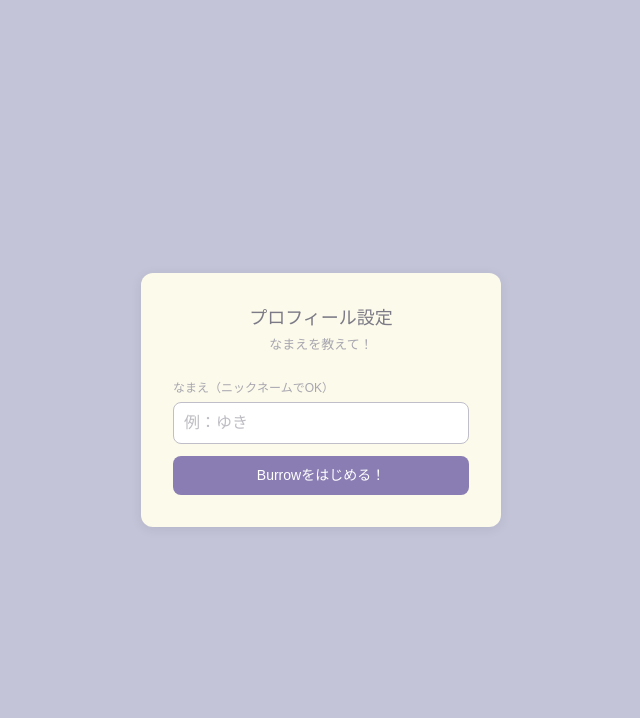
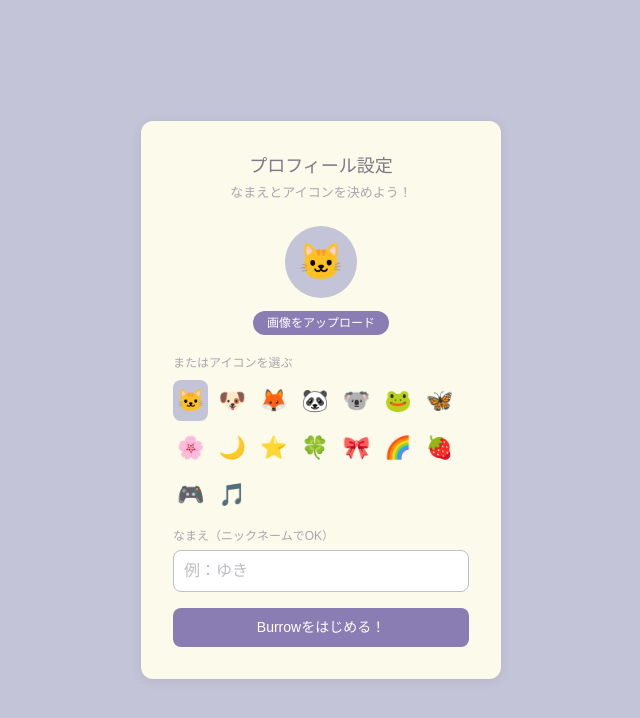
Before and after one commit to hurihara/burrow, a Next.js app: page /profile-setup in a window 1280 px wide. Shown: the top 718 px of the page, without its empty margins (319-959 px from the left). Built offline with nearby package versions, Linux system fonts and the light colour scheme; a web font is replaced by a local one.

Commit message:
Update page.tsx

```diff
--- a/app/profile-setup/page.tsx
+++ b/app/profile-setup/page.tsx
@@ -5,9 +5,26 @@
 import { auth, db } from '../../lib/firebase'
 import { doc, setDoc } from 'firebase/firestore'
 
+const EMOJI_ICONS = ['🐱', '🐶', '🦊', '🐼', '🐨', '🐸', '🦋', '🌸', '🌙', '⭐', '🍀', '🎀', '🌈', '🍓', '🎮', '🎵']
+
 export default function ProfileSetup() {
   const [name, setName] = useState('')
+  const [selectedEmoji, setSelectedEmoji] = useState('🐱')
+  const [uploadedImage, setUploadedImage] = useState('')
+  const [uploading, setUploading] = useState(false)
   const router = useRouter()
+
+  const handleImageUpload = async (e: React.ChangeEvent<HTMLInputElement>) => {
+    const file = e.target.files?.[0]
+    if (!file) return
+    setUploading(true)
+    const formData = new FormData()
+    formData.append('file', file)
+    const res = await fetch('/api/upload', { method: 'POST', body: formData })
+    const data = await res.json()
+    setUploadedImage(data.secure_url)
+    setUploading(false)
+  }
 
   const handleSave = async () => {
     if (!name.trim()) return
@@ -15,6 +32,8 @@
     if (!user) return
     await setDoc(doc(db, 'users', user.uid), {
       name,
+      avatar: uploadedImage || selectedEmoji,
+      avatarType: uploadedImage ? 'image' : 'emoji',
       createdAt: new Date()
     })
     router.push('/home')
@@ -25,21 +44,34 @@
       <div style={{ background: '#FCFAEA', borderRadius: '12px', padding: '2rem', width: '100%', maxWidth: '360px', boxShadow: '0 2px 12px rgba(0,0,0,0.08)' }}>
         <div style={{ textAlign: 'center', marginBottom: '1.5rem' }}>
           <div style={{ fontSize: '18px', fontWeight: 500, color: '#7C7A86' }}>プロフィール設定</div>
-          <div style={{ fontSize: '13px', color: '#A8A6B0', marginTop: '3px' }}>なまえを教えて！</div>
+          <div style={{ fontSize: '13px', color: '#A8A6B0', marginTop: '3px' }}>なまえとアイコンを決めよう！</div>
         </div>
+
+        <div style={{ textAlign: 'center', marginBottom: '1.25rem' }}>
+          <div style={{ width: '72px', height: '72px', borderRadius: '50%', background: '#C3C4D8', display: 'flex', alignItems: 'center', justifyContent: 'center', margin: '0 auto 12px', fontSize: uploadedImage ? '0' : '36px', overflow: 'hidden' }}>
+            {uploadedImage ? <img src={uploadedImage} style={{ width: '100%', height: '100%', objectFit: 'cover' }} /> : selectedEmoji}
+          </div>
+          <label style={{ background: '#8A7DB3', color: '#fff', borderRadius: '99px', padding: '5px 14px', fontSize: '12px', cursor: 'pointer' }}>
+            {uploading ? 'アップロード中…' : '画像をアップロード'}
+            <input type="file" accept="image/*" onChange={handleImageUpload} style={{ display: 'none' }} />
+          </label>
+        </div>
+
         <div style={{ marginBottom: '12px' }}>
+          <div style={{ fontSize: '12px', color: '#A8A6B0', marginBottom: '8px' }}>またはアイコンを選ぶ</div>
+          <div style={{ display: 'flex', flexWrap: 'wrap', gap: '6px' }}>
+            {EMOJI_ICONS.map(emoji => (
+              <button key={emoji} onClick={() => { setSelectedEmoji(emoji); setUploadedImage('') }} style={{ fontSize: '22px', padding: '4px', background: selectedEmoji === emoji && !uploadedImage ? '#C3C4D8' : 'transparent', border: 'none', borderRadius: '8px', cursor: 'pointer' }}>{emoji}</button>
+            ))}
+          </div>
+        </div>
+
+        <div style={{ marginBottom: '16px' }}>
           <div style={{ fontSize: '12px', color: '#A8A6B0', marginBottom: '5px' }}>なまえ（ニックネームでOK）</div>
-          <input
-            value={name}
-            onChange={e => setName(e.target.value)}
-            placeholder="例：ゆき"
-            style={{ width: '100%', padding: '8px 10px', border: '0.5px solid #C0BEC8', borderRadius: '8px', background: '#fff', color: '#7C7A86', outline: 'none', boxSizing: 'border-box' }}
-          />
+          <input value={name} onChange={e => setName(e.target.value)} placeholder="例：ゆき" style={{ width: '100%', padding: '8px 10px', border: '0.5px solid #C0BEC8', borderRadius: '8px', background: '#fff', color: '#7C7A86', outline: 'none', boxSizing: 'border-box' }} />
         </div>
-        <button
-          onClick={handleSave}
-          style={{ width: '100%', padding: '9px', background: '#8A7DB3', color: '#fff', border: 'none', borderRadius: '8px', cursor: 'pointer', fontSize: '14px' }}
-        >
+
+        <button onClick={handleSave} style={{ width: '100%', padding: '9px', background: '#8A7DB3', color: '#fff', border: 'none', borderRadius: '8px', cursor: 'pointer', fontSize: '14px' }}>
           Burrowをはじめる！
         </button>
       </div>
```
